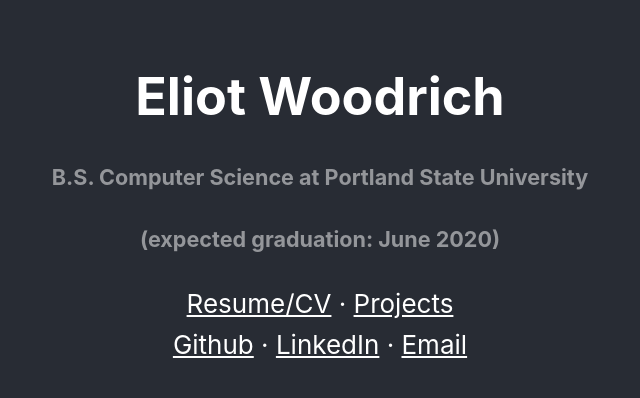
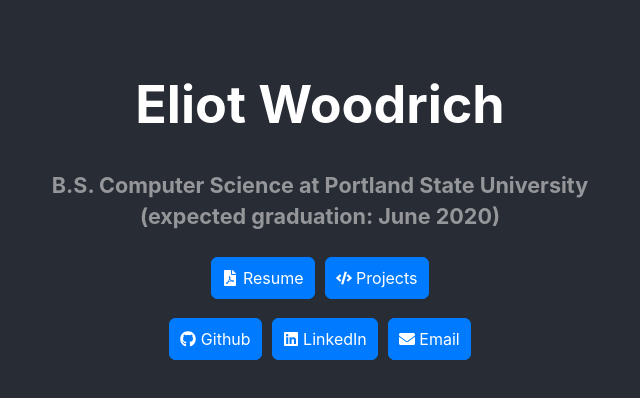
Before and after one commit to ekwoodrich/ekwoodrich.com, a React (Create React App) app: page / in a window 1280 px wide. Shown: the top 398 px of the page, without its empty margins (320-960 px from the left). Built offline with nearby package versions, Linux system fonts and the light colour scheme.

Commit message:
Added graphical buttons for navigation.

```diff
--- a/package.json
+++ b/package.json
@@ -5,6 +5,8 @@
   "dependencies": {
     "react": "^16.12.0",
     "react-dom": "^16.12.0",
+    "react-fontawesome": "^1.7.1",
+    "react-icons": "^3.8.0",
     "react-router": "^5.1.2",
     "react-scripts": "3.2.0"
   },
--- a/src/App.css
+++ b/src/App.css
@@ -5,7 +5,18 @@
 .App-logo {
   height: 40vmin;
 }
-
+.linkButton {
+  padding: 10px;
+  border: 1px solid #007bff;
+  background-color: #007bff;
+  border-radius: 5pt;
+  text-decoration: none;
+  font-size: 12pt;
+  margin: 5px;
+}
+.buttonLine {
+  margin: 20px;
+}
 body {
   background-color: #282c34;
   min-height: 50vh;
@@ -17,6 +28,15 @@
   font-size: calc(10px + 2vmin);
   color: white;
 }
+#schoolInfo {
+  padding-bottom: 0px;
+  margin-bottom: 5px;
+}
+#gradInfo {
+  padding: 0px;
+  margin: 0px;
+  margin-bottom: 30px;
+}
 .linkItem {
   padding: 10px;
 }
@@ -27,6 +47,10 @@
 a {
   color: white;
 }
+a svg {
+  position: relative;
+  top: 2px;
+}
 a:visited {
   color: white;
 }
--- a/src/App.js
+++ b/src/App.js
@@ -1,26 +1,46 @@
 import React from 'react';
 import './App.css';
-
+import {
+  FaGithub,
+  FaLinkedin,
+  FaEnvelope,
+  FaFilePdf,
+  FaCode
+} from 'react-icons/fa';
+import { IoIosGitBranch } from 'react-icons/io';
 function App() {
   return (
     <div className="">
       <h1>Eliot Woodrich</h1>
-      <h5>B.S. Computer Science at Portland State University</h5>
-      <h5>(expected graduation: June 2020)</h5>
-      <div>
-        <a href="https://storage.googleapis.com/ekwoodrich/EliotWoodrichLinkedIn.pdf">
-          Resume/CV
-        </a>{' '}
-        &#183;&nbsp;
-        <a href="/portfolio">Projects</a>
+
+      <h5 id="schoolInfo">
+        B.S. Computer Science at Portland State University
+      </h5>
+      <h5 id="gradInfo">(expected graduation: June 2020)</h5>
+      <div class="buttonLine">
+        <a
+          class="linkButton"
+          href="https://storage.googleapis.com/ekwoodrich/EliotWoodrichLinkedIn.pdf"
+        >
+          <FaFilePdf /> Resume
+        </a>
+        <a class="linkButton" href="/portfolio">
+          <FaCode /> Projects
+        </a>
       </div>
       <div class="linkItem">
-        <a href="https://github.com/ekwoodrich">Github</a> &#183;&nbsp;
-        <a href="https://www.linkedin.com/in/eliot-woodrich-a83459bb">
-          LinkedIn
+        <a class="linkButton" href="https://github.com/ekwoodrich">
+          <FaGithub /> Github
         </a>
-        &nbsp;&#183;&nbsp;
-        <a href="mailto:eliot@woodrich.com">Email</a>
+        <a
+          class="linkButton"
+          href="https://www.linkedin.com/in/eliot-woodrich-a83459bb"
+        >
+          <FaLinkedin /> LinkedIn
+        </a>
+        <a class="linkButton" href="mailto:eliot@woodrich.com">
+          <FaEnvelope /> Email
+        </a>
       </div>
     </div>
   );
```
Also changed, not shown: 1 other file (tests, documents, lock files or other folders).
